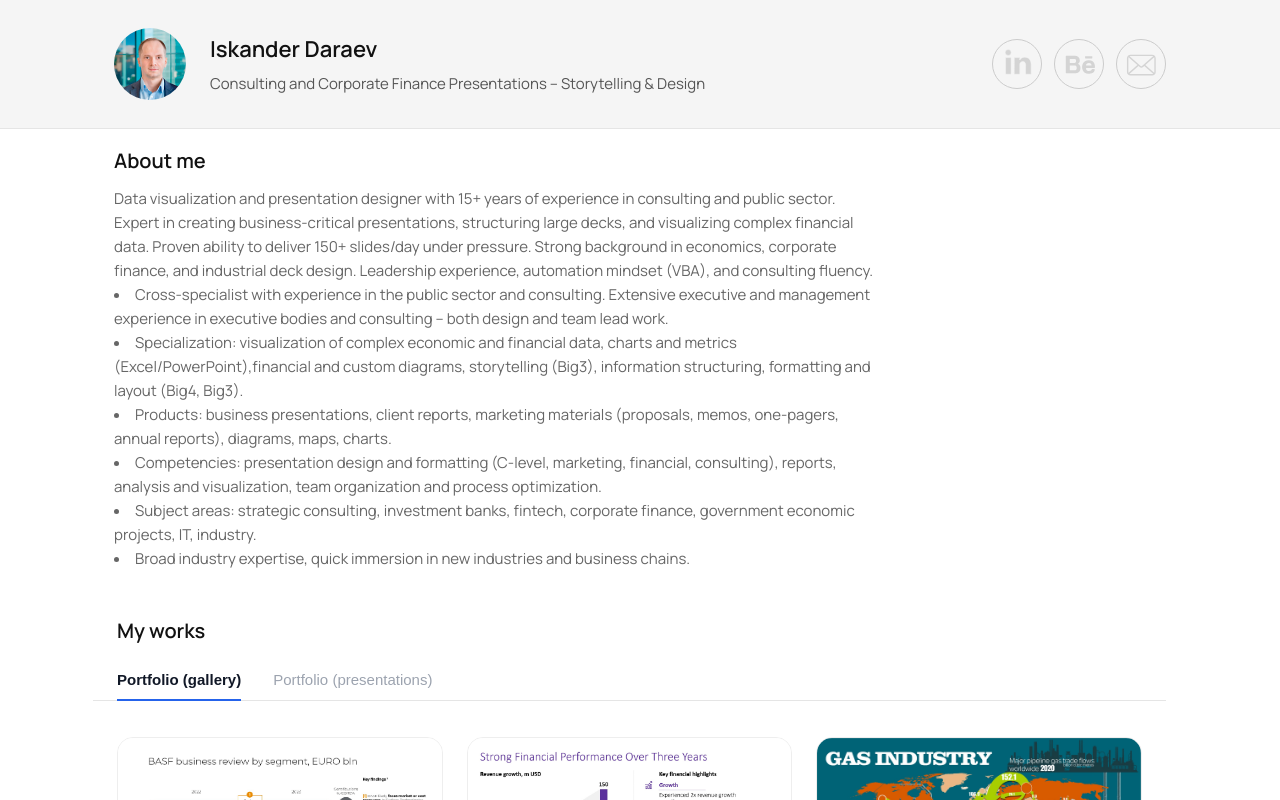
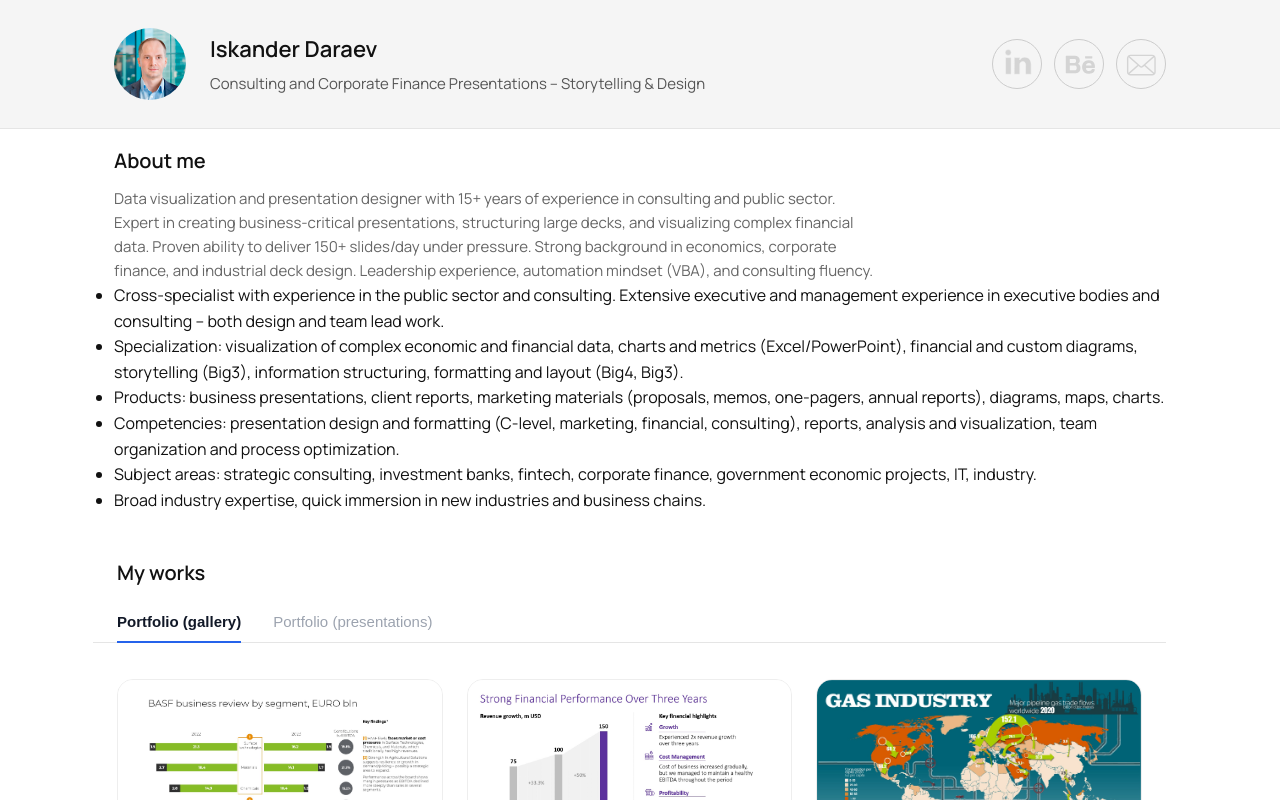
Before and after one commit to isk06/ruportfo, a Next.js app: page / in a window 1280 px wide. Shown: the top 800 px of the page. Built offline with nearby package versions, Linux system fonts and the light colour scheme.

Commit message:
about me

```diff
--- a/app/page.tsx
+++ b/app/page.tsx
@@ -100,6 +100,7 @@ export default function HomePage() {
 
 <section className="section">
   <h2>About me</h2>
+
   <p className="about">
     Data visualization and presentation designer with 15+ years of experience
     in consulting and public sector. Expert in creating business-critical
@@ -107,15 +108,40 @@ export default function HomePage() {
     data. Proven ability to deliver 150+ slides/day under pressure. Strong
     background in economics, corporate finance, and industrial deck design.
     Leadership experience, automation mindset (VBA), and consulting fluency.
+  </p>
 
-          <li>Cross-specialist with experience in the public sector and consulting. Extensive executive and management experience in executive bodies and consulting – both design and team lead work.</li>
-          <li>Specialization: visualization of complex economic and financial data, charts and metrics (Excel/PowerPoint),financial and custom diagrams, storytelling (Big3), information structuring, formatting and layout (Big4, Big3).</li>
-          <li>Products: business presentations, client reports, marketing materials (proposals, memos, one-pagers, annual reports), diagrams, maps, charts.</li>
-          <li>Competencies: presentation design and formatting (C-level, marketing, financial, consulting), reports, analysis and visualization, team organization and process optimization.</li>
-          <li>Subject areas: strategic consulting, investment banks, fintech, corporate finance, government economic projects, IT, industry.</li>
-          <li>Broad industry expertise, quick immersion in new industries and business chains.</li>
-        </p>
+  <ul className="about-list">
+    <li>
+      Cross-specialist with experience in the public sector and consulting.
+      Extensive executive and management experience in executive bodies and
+      consulting – both design and team lead work.
+    </li>
+    <li>
+      Specialization: visualization of complex economic and financial data,
+      charts and metrics (Excel/PowerPoint), financial and custom diagrams,
+      storytelling (Big3), information structuring, formatting and layout
+      (Big4, Big3).
+    </li>
+    <li>
+      Products: business presentations, client reports, marketing materials
+      (proposals, memos, one-pagers, annual reports), diagrams, maps, charts.
+    </li>
+    <li>
+      Competencies: presentation design and formatting (C-level, marketing,
+      financial, consulting), reports, analysis and visualization, team
+      organization and process optimization.
+    </li>
+    <li>
+      Subject areas: strategic consulting, investment banks, fintech,
+      corporate finance, government economic projects, IT, industry.
+    </li>
+    <li>
+      Broad industry expertise, quick immersion in new industries and
+      business chains.
+    </li>
+  </ul>
 </section>
+
 
       {/* <section className="section">
         <h2>Get in touch</h2>
```
Lines whose indentation alone changed are shown as unchanged.
